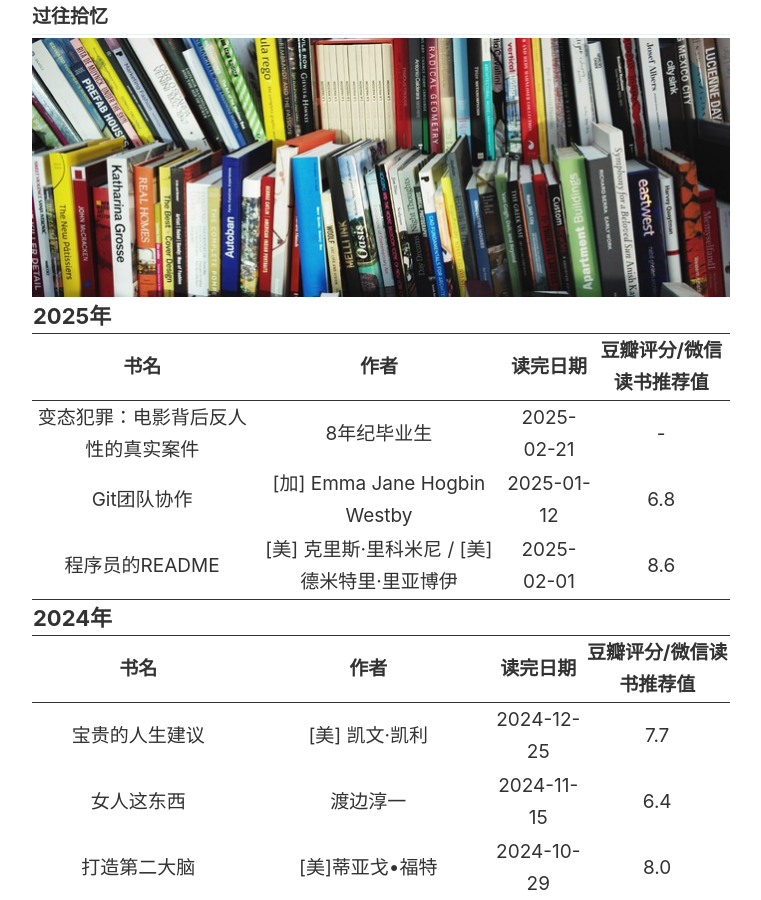
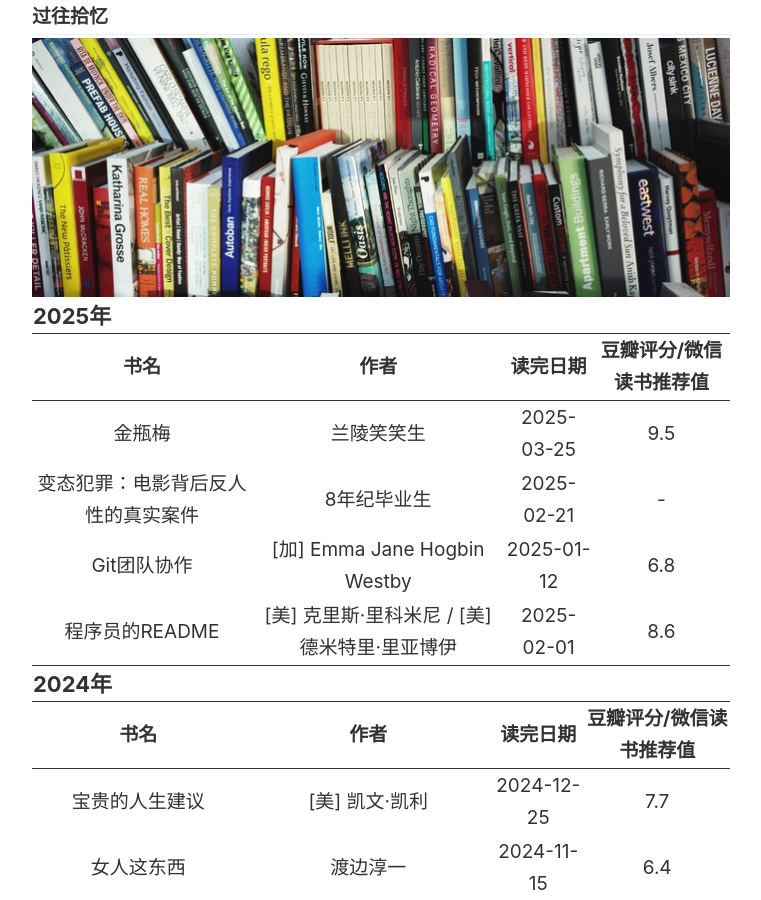
Before and after one commit to SWHL/SWHL.github.io, a Jekyll site: the page built from _pages/books.md, in a window 1280 px wide and 900 px high. Shown: the whole window, without its empty margins (259-1020 px from the left). Built offline with Jekyll 4.4.1, drawn with Linux system fonts in a browser that asks for light colours.

Commit message:
Update books.md

```diff
--- a/_pages/books.md
+++ b/_pages/books.md
@@ -16,6 +16,12 @@ image: "./images/pages/books.jpg"
         </tr>
 　　</thead>
     <tbody>
+    　　<tr>
+    　　　　　<td><a href="https://book.douban.com/subject/26877943/" target="_blank">金瓶梅</a></td>
+    　　　　　<td>兰陵笑笑生</td>
+    　　　　　<td>2025-03-25</td>
+    　　　　　<td>9.5</td>
+    　　</tr>
     　　<tr>
     　　　　　<td><a href="https://weread.qq.com/web/reader/9d232470813ab986bg012b5d" target="_blank">变态犯罪：电影背后反人性的真实案件</a></td>
     　　　　　<td>8年纪毕业生</td>
```
